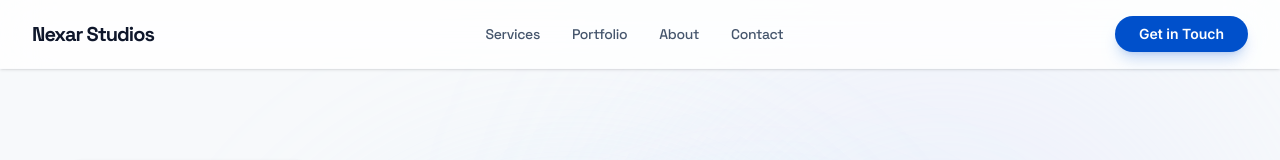
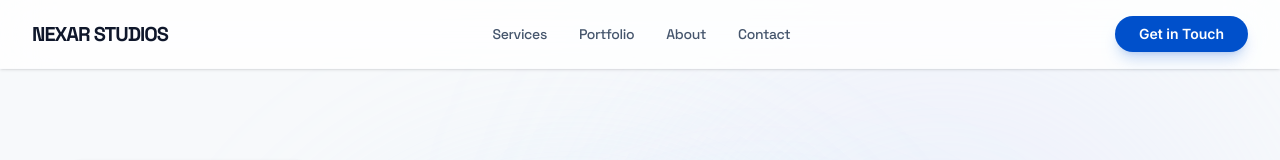
Before and after one commit to nexarstudiosinfo/NEXARSTUDIOS, a React (Vite) app: page / in a window 1280 px wide. Shown: the top 160 px of the page. Built offline with nearby package versions, Linux system fonts and the light colour scheme.

Commit message:
Update Navbar.tsx

```diff
--- a/src/components/Navbar.tsx
+++ b/src/components/Navbar.tsx
@@ -21,7 +21,7 @@ export default function Navbar({ currentPage, onPageChange }: NavbarProps) {
           onClick={() => onPageChange('home')}
           className="text-xl font-bold tracking-tighter text-slate-900 font-headline cursor-pointer"
         >
-          Nexar Studios
+          NEXAR STUDIOS
         </button>
 
         <div className="hidden md:flex space-x-8">
```
